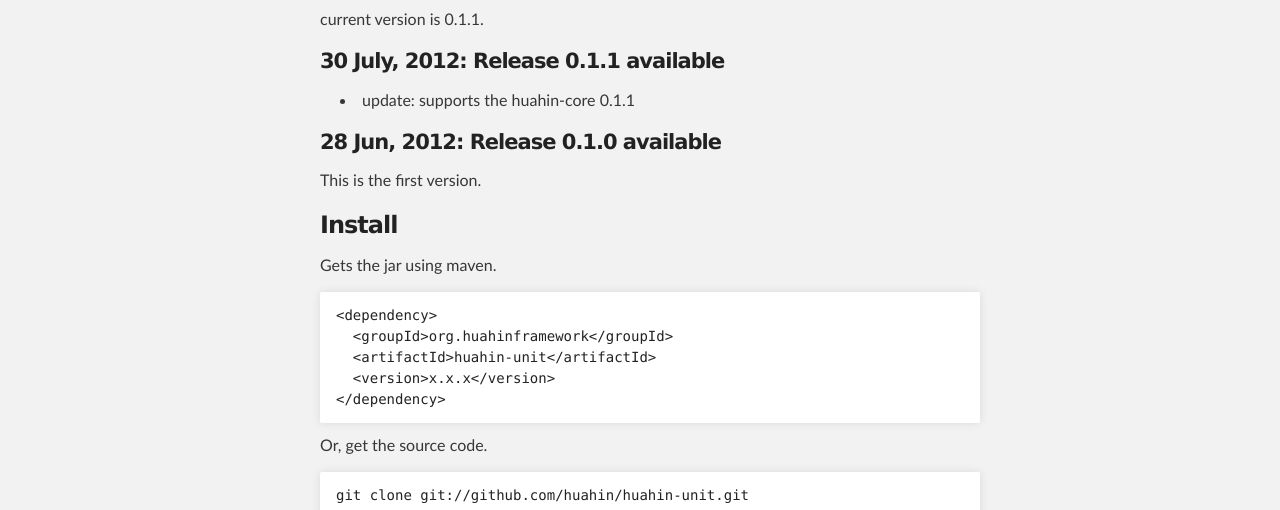
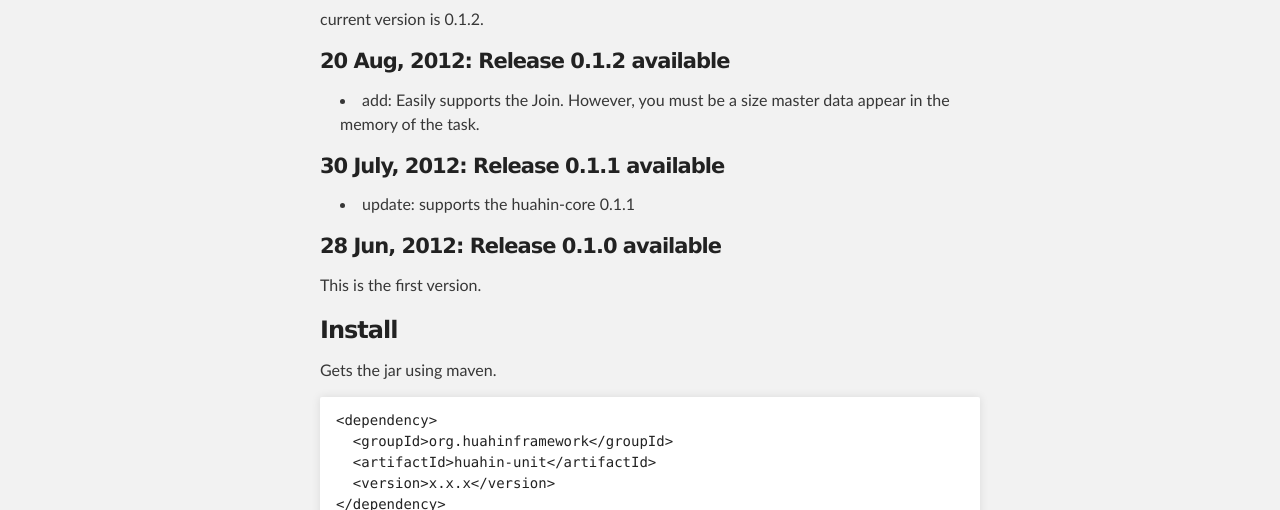
Before and after one commit to huahin/huahin-unit, a plain HTML site: page index.html in a window 1280 px wide. Shown: the part 590-1100 px from the top of the page. Drawn offline with Linux system fonts and the light colour scheme.

```diff
--- a/index.html
+++ b/index.html
@@ -42,9 +42,13 @@ MapReduce programs written on 0.20.x, 0.22.x, 1.0.x version of Hadoop</p>
 
 <h2>Releases</h2>
 
-<p>current version is 0.1.1.</p>
+<p>current version is 0.1.2.</p>
 
-<h4>30 July, 2012: Release 0.1.1 available</h4>
+<h4>20 Aug, 2012: Release 0.1.2 available</h4>
+
+<ul>
+<li>add: Easily supports the Join. However, you must be a size master data appear in the memory of the task.</li>
+</ul><h4>30 July, 2012: Release 0.1.1 available</h4>
 
 <ul>
 <li>update: supports the huahin-core 0.1.1</li>
```
Also changed, not shown: params.json (+1 -1 lines).
